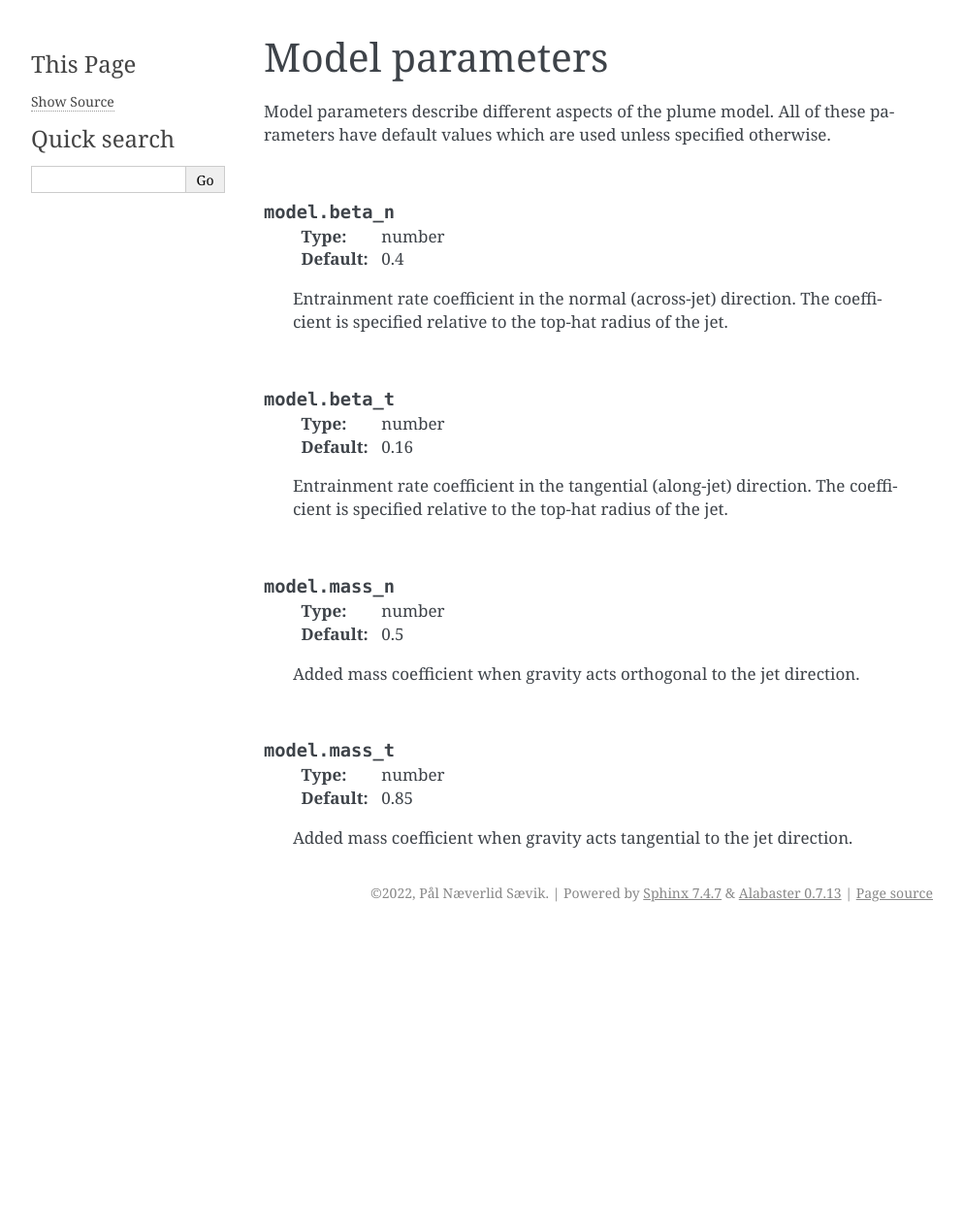
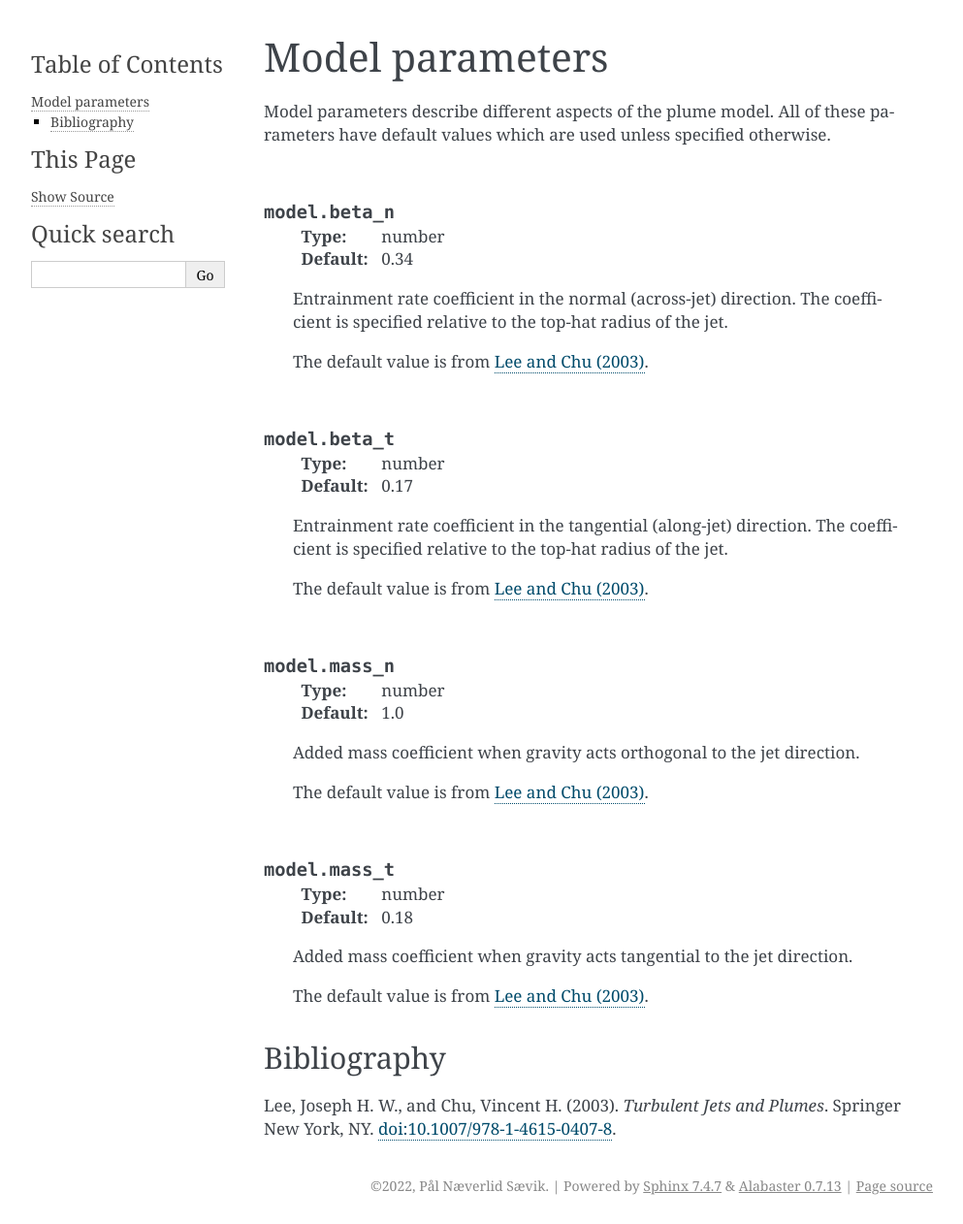
Before and after one commit to pnsaevik/effluent, a Sphinx documentation site: the page built from docs/source/config/model.rst, in a window 1280 px wide. Shown: the whole page at 97% size, without its empty margins (148-1141 px from the left). Built offline with Sphinx 7.4.7, drawn with Linux system fonts in a browser that asks for light colours; before the commit the page ends 960 px from its top, so only the background shows below that.

Commit message:
Redefine added mass coefficient parameter

```diff
--- a/docs/source/config/model.rst
+++ b/docs/source/config/model.rst
@@ -11,35 +11,54 @@ unless specified otherwise.
 .. confval:: model.beta_n
 
     :type: number
-    :default: 0.4
+    :default: 0.34
 
     Entrainment rate coefficient in the normal (across-jet) direction. The
     coefficient is specified relative to the top-hat radius of the jet.
+
+    The default value is from |lee2003|_.
 
 |
 
 .. confval:: model.beta_t
 
     :type: number
-    :default: 0.16
+    :default: 0.17
 
     Entrainment rate coefficient in the tangential (along-jet) direction. The
     coefficient is specified relative to the top-hat radius of the jet.
+
+    The default value is from |lee2003|_.
 
 |
 
 .. confval:: model.mass_n
 
     :type: number
-    :default: 0.5
+    :default: 1.0
 
     Added mass coefficient when gravity acts orthogonal to the jet direction.
+
+    The default value is from |lee2003|_.
 
 |
 
 .. confval:: model.mass_t
 
     :type: number
-    :default: 0.85
+    :default: 0.18
 
     Added mass coefficient when gravity acts tangential to the jet direction.
+
+    The default value is from |lee2003|_.
+
+
+Bibliography
+===================
+
+.. |lee2003| replace:: Lee and Chu (2003)
+.. _lee2003: https://doi.org/10.1007/978-1-4615-0407-8
+
+Lee, Joseph H. W., and Chu, Vincent H. (2003). *Turbulent Jets and Plumes*.
+Springer New York, NY.
+`doi:10.1007/978-1-4615-0407-8 <https://doi.org/10.1007/978-1-4615-0407-8>`_.
```
Also changed, not shown: docs/source/algorithm.rst (+13 -5 lines).
